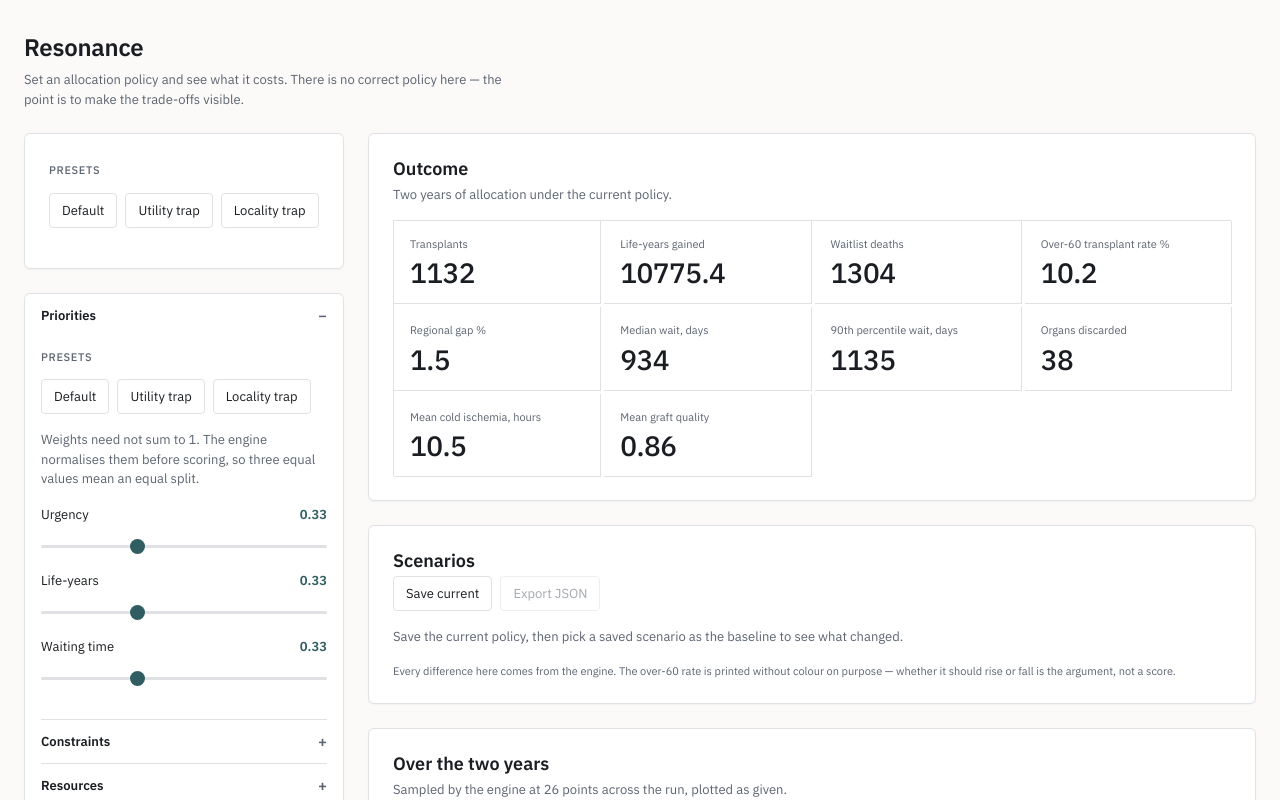
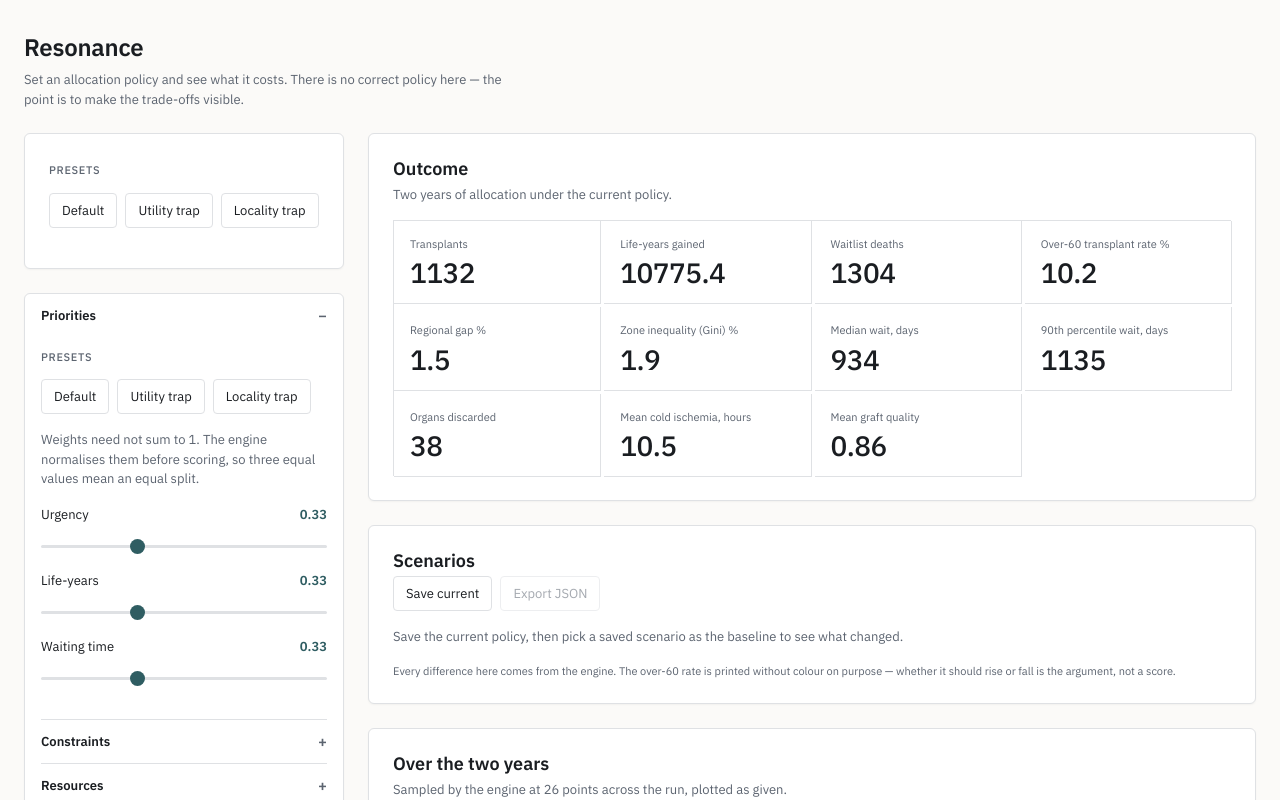
Before and after one commit to K-RANGARAJAN/Allocate, a React (Vite) app: page / in a window 1280 px wide. Shown: the top 800 px of the page. Built offline with nearby package versions, Linux system fonts and the light colour scheme.

Commit message:
Fixed the missing zone inequality tile in the metric grid

```diff
--- a/src/ui/App.tsx
+++ b/src/ui/App.tsx
@@ -31,7 +31,7 @@ export function App() {
       <section className="panel">
         <h2 className="panel-title">Outcome</h2>
         <p className="panel-note">{status}</p>
-        <MetricGrid metrics={run.outcome.metrics} running={run.running} />
+        <MetricGrid outcome={run.outcome} running={run.running} />
       </section>
     );
 
--- a/src/ui/components/MetricGrid.tsx
+++ b/src/ui/components/MetricGrid.tsx
@@ -1,34 +1,18 @@
-import type { MetricKey, Metrics } from "../../contract/types";
-
-export interface MetricSpec {
-  key: MetricKey;
-  label: string;
-}
-
-// Order and labels are the engine's own, taken from the rows compareOutcomes
-// returns, so the grid and the comparison table never name the same metric two
-// different ways. The labels already carry their units.
-export const METRIC_ORDER: MetricSpec[] = [
-  { key: "transplants", label: "Transplants" },
-  { key: "lifeYearsGained", label: "Life-years gained" },
-  { key: "waitlistDeaths", label: "Waitlist deaths" },
-  { key: "overSixtyRatePct", label: "Over-60 transplant rate %" },
-  { key: "regionGapPct", label: "Regional gap %" },
-  { key: "medianWaitDays", label: "Median wait, days" },
-  { key: "p90WaitDays", label: "90th percentile wait, days" },
-  { key: "organsDiscarded", label: "Organs discarded" },
-  { key: "meanColdIschemiaHours", label: "Mean cold ischemia, hours" },
-  { key: "meanGraftQuality", label: "Mean graft quality" }
-];
+import type { Outcome } from "../../contract/types";
+import { metricList } from "../metricList";
 
 export interface MetricGridProps {
-  metrics: Metrics;
+  outcome: Outcome;
   running: boolean;
 }
 
 // Every value is printed exactly as the engine returned it. The engine has
-// already rounded; nothing here reformats, scales or derives.
+// already rounded; nothing here reformats, scales or derives. The order and the
+// labels are the engine's own, so a metric added to the contract appears here
+// without anyone editing a list.
 export function MetricGrid(props: MetricGridProps) {
+  const specs = metricList(props.outcome);
+
   let className = "metric-grid";
   if (props.running) {
     className = "metric-grid is-running";
@@ -36,11 +20,13 @@ export function MetricGrid(props: MetricGridProps) {
 
   return (
     <div className={className}>
-      {METRIC_ORDER.map((spec) => {
+      {specs.map((spec) => {
         return (
           <div className="metric" key={spec.key}>
             <span className="metric-label">{spec.label}</span>
-            <span className="metric-value num">{props.metrics[spec.key]}</span>
+            <span className="metric-value num">
+              {props.outcome.metrics[spec.key]}
+            </span>
           </div>
         );
       })}
```
Also changed, not shown: 1 other file (tests, documents, lock files or other folders).
